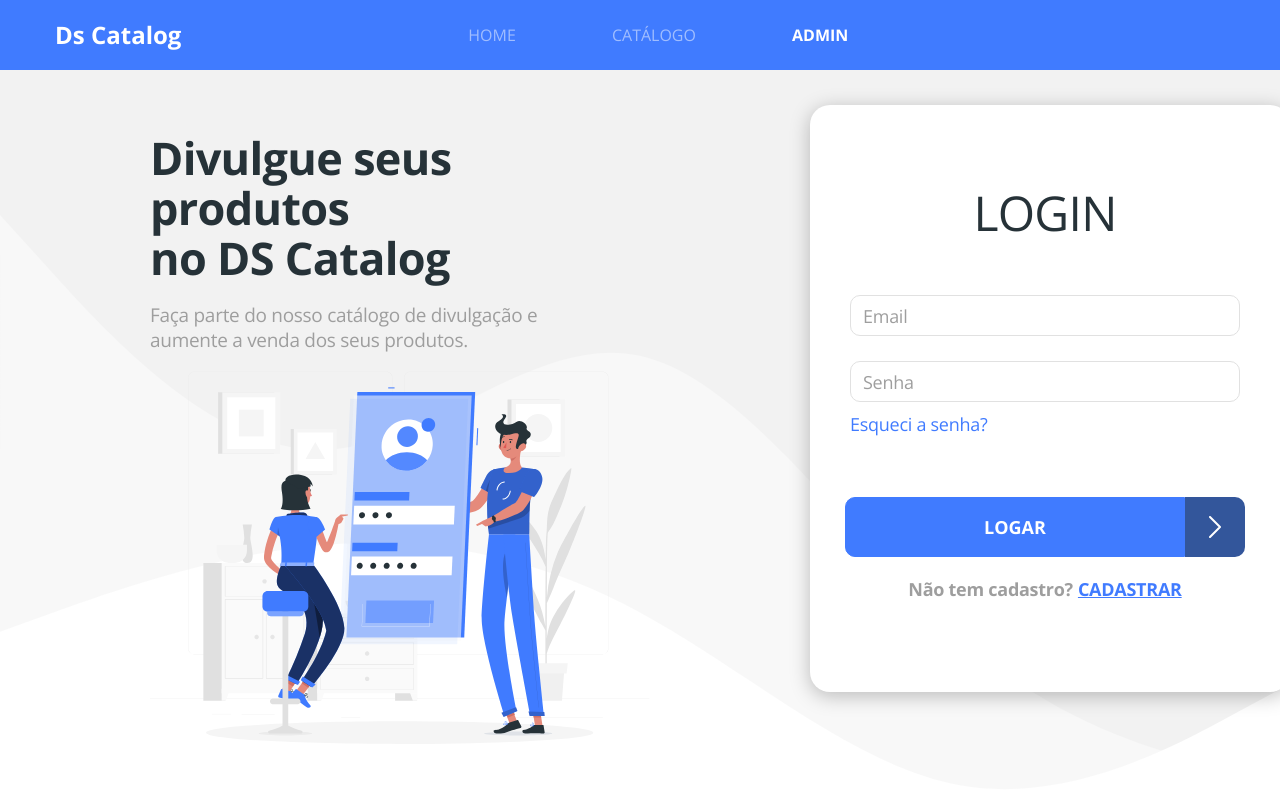
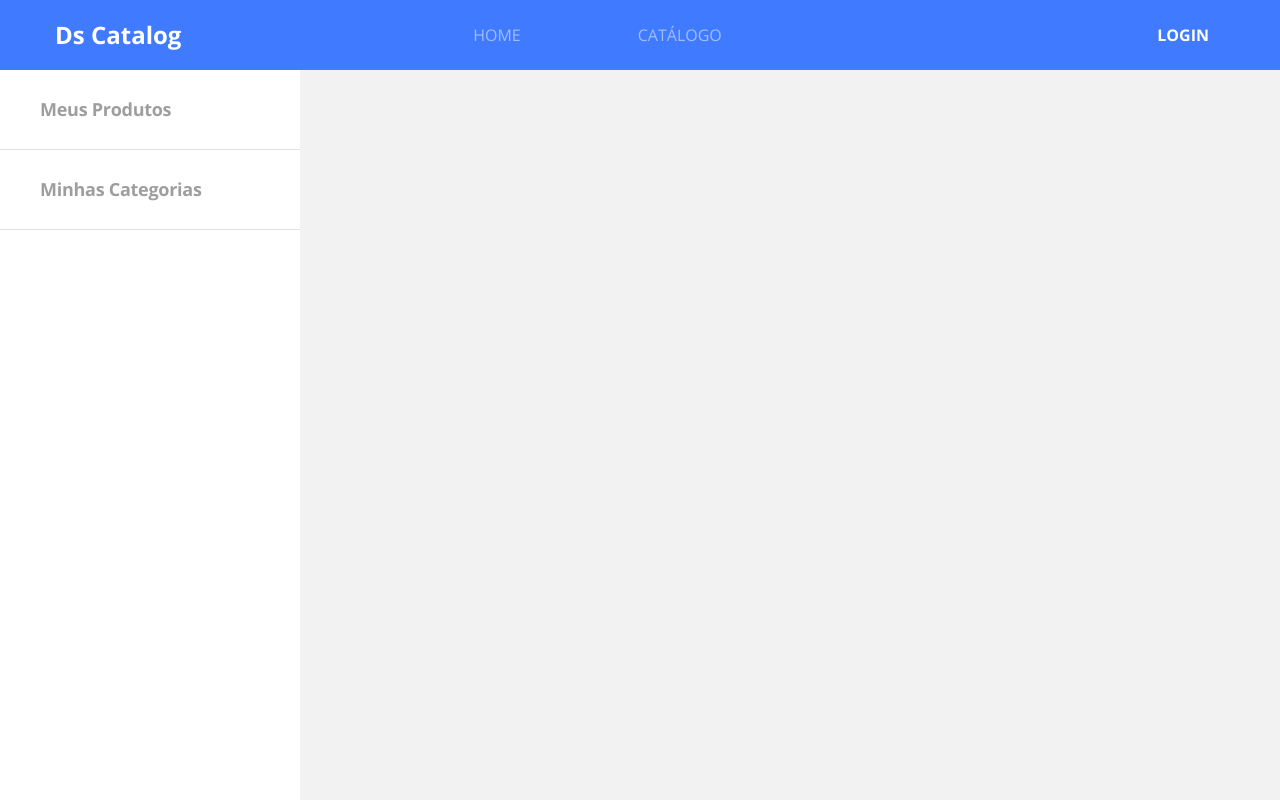
Before and after one commit to VanderleiKs/dscatalog, a React (Create React App) app in the folder dscatalog_frontend/: page /admin/auth in a window 1280 px wide. Before the commit this address led to /admin/auth/login. Built offline with nearby package versions, Linux system fonts and the light colour scheme.

Commit message:
add login and logout finished

```diff
--- a/dscatalog_frontend/package.json
+++ b/dscatalog_frontend/package.json
@@ -22,7 +22,7 @@
     "react-hook-form": "^6.15.4",
     "react-router-dom": "^5.2.0",
     "react-scripts": "4.0.1",
-    "typescript": "^4.1.2",
+    "typescript": "4.2.3",
     "web-vitals": "^0.2.4"
   },
   "scripts": {
--- a/dscatalog_frontend/src/Routes.tsx
+++ b/dscatalog_frontend/src/Routes.tsx
@@ -21,7 +21,7 @@ const Routes = () => (
             <Route path="/products/:productId">
                 <ProductDetais />
             </Route>
-            <Route path="/admin/auth">
+            <Route path="/auth">
                 <Auth />
             </Route>
             <Redirect from="/admin" to="/admin/products" exact />
--- a/dscatalog_frontend/src/core/components/Routes/PrivateRoute.tsx
+++ b/dscatalog_frontend/src/core/components/Routes/PrivateRoute.tsx
@@ -17,7 +17,7 @@ const PrivateRoute = ({ children, path, alowedRoles }: Props) => {
                     return (
                         <Redirect
                             to={{
-                                pathname: "/admin/auth/login",
+                                pathname: "/auth/login",
                                 state: { from: location }
                             }}
                         />
--- a/dscatalog_frontend/src/core/components/navbar/index.tsx
+++ b/dscatalog_frontend/src/core/components/navbar/index.tsx
@@ -1,33 +1,66 @@
+import { getAccessTokenDecoded, logout } from 'core/utils/Auth';
 import React, { useEffect, useState } from 'react';
+import { Link, NavLink, useLocation } from 'react-router-dom';
 import './style.scss';
-import { Link, NavLink } from 'react-router-dom';
-import { getSessionData, isAuthenticated } from 'core/utils/Auth';
-
 
 const Navbar = () => {
+    const [userSession, setUserSession] = useState('');
+    const [userAuthorities, setUserAuthorities] = useState('');
+    const location = useLocation();
+
+    useEffect(() => {
+        setUserSession(getAccessTokenDecoded().user_name);
+        if (getAccessTokenDecoded().authorities?.some(role => role === 'ROLE_ADMIN')) {
+            setUserAuthorities('ADMIN');
+        }
+        else {
+            setUserAuthorities('OPERATOR');
+        }
+
+    }, [location]);
+
+    const onLogout = () => {
+        logout();
+    }
 
     return (
         <nav className="row bg-primary nav-header">
-        <div className="col-2 header-ds">
+            <div className="col-3 header-ds">
                 <Link to="/" ><h4>Ds Catalog</h4></Link>
             </div>
-        <div className="col-6 offset-2">
+            <div className="col-6">
                 <ul className="header-menu">
                     <li>
-                    <NavLink activeClassName="active" to="/" exact>HOME</NavLink>
+                        <NavLink className="nav-link" activeClassName="active" to="/" exact>HOME</NavLink>
                     </li>
                     <li>
-                    <NavLink to="/products" activeClassName="active">CATÁLOGO</NavLink>
+                        <NavLink className="nav-link" to="/products" activeClassName="active">CATÁLOGO</NavLink>
                     </li>
+
                     <li>
-                    <NavLink to="/admin" activeClassName="active">ADMIN</NavLink>
+                        {userSession && (
+                            <NavLink className="nav-link" to="/admin" activeClassName="active">ADMIN</NavLink>
+                        )}
                     </li>
+
                 </ul>
 
+            </div>
+            <div className="col-3 nav-admin">
+                {userSession && (
+                    <>
+                        {`${userAuthorities} | ${userSession}`}&emsp;
+                        <button onClick={onLogout} className="link-logout">LOGOUT</button>
+                    </>
+                )}
+                {!userSession && (
+                    <Link to="/auth/login" className="nav-link active">Login</Link>
+                )}
             </div>
 
         </nav>
 
-)};
+    )
+};
 
 export default Navbar;
--- a/dscatalog_frontend/src/core/components/navbar/style.scss
+++ b/dscatalog_frontend/src/core/components/navbar/style.scss
@@ -3,6 +3,7 @@
     align-items: center;
     height: 70px;
     padding-left: 40px;
+    padding-right: 40px;
     margin-left: 0%;
     margin-right: 0%;
 
@@ -10,11 +11,18 @@
 
 .header-menu {
     display: flex;
+    justify-content: center;
+
+    li:nth-child(2) {
+        margin-left: 85px;
+        margin-right: 85px;
+    }
+}
+
+.nav-link {
     font-size: 16px;
-    width: 380px;
-    justify-content: space-between;
-    a {
     font-style: normal;
+    text-transform: uppercase;
     color: rgba($color: #fff, $alpha: 0.5);
     &:hover{
         color:#fff;
@@ -25,10 +33,34 @@
     }
 }
 
-}
-
 .header-ds {
     a {
         color: #fff;
     }
 }
+
+.link-logout {
+    font-size: 15px;
+    font-style: normal;
+    text-transform: uppercase;
+    color: #fceded;
+    font-weight: 800;
+    background-color: rgb(240, 95, 95);
+    border: none;
+    padding: 0px 5px 0 5px;
+    border-radius: 8px;
+
+    &:hover{
+        color: rgb(255, 255, 255);
+    }
+
+    &:focus{
+       outline: none;
+    }
+}
+
+.nav-admin {
+    display: flex;
+    justify-content: flex-end;
+    font-size: 13px;
+}
--- a/dscatalog_frontend/src/core/utils/Auth.ts
+++ b/dscatalog_frontend/src/core/utils/Auth.ts
@@ -1,4 +1,5 @@
 import jwtDecode from "jwt-decode";
+import history from './history';
 
 export const CLIENT_ID = "dscatalog";
 export const CLIENT_SECRET = "dscatalog123";
@@ -14,7 +15,7 @@ type DataLogin = {
 
 export type Role = 'ROLE_OPERATOR' | 'ROLE_ADMIN';
 
-type AccessToken = {
+export type AccessToken = {
     exp: number;
     user_name: string;
     authorities: Role[];
@@ -22,6 +23,11 @@ type AccessToken = {
 
 export const saveSessionData = (dataLogin: DataLogin) => {
     localStorage.setItem('AuthData', JSON.stringify(dataLogin));
+}
+
+export const logout = () => {
+   localStorage.removeItem('AuthData');
+   history.replace("/auth/login");
 }
 
 export const getSessionData = () => {
--- a/dscatalog_frontend/src/core/utils/Request.ts
+++ b/dscatalog_frontend/src/core/utils/Request.ts
@@ -1,7 +1,7 @@
 import Axios, { Method } from "axios";
 import qs from "qs";
 import { Redirect } from "react-router";
-import { CLIENT_ID, CLIENT_SECRET, getSessionData, isAuthenticated } from "./Auth";
+import { CLIENT_ID, CLIENT_SECRET, getSessionData, isAuthenticated, logout } from "./Auth";
 import history from './history';
 
 type RequestParams = {
@@ -23,7 +23,7 @@ Axios.interceptors.response.use(function (response) {
     return response;
 }, function (error) {
     if (error.response.status === 401) {
-        history.push("/admin/auth/login");
+        logout();
     }
     return Promise.reject(error);
 });
@@ -46,7 +46,7 @@ export const makePrivateRequest = ({ method = 'GET', url, data, params }: Reques
         }
         return makeRequest({ method, url, data, params, headers });
     }
-    history.push("/admin/auth/login");
+    history.push("/auth/login");
 }
 
 
--- a/dscatalog_frontend/src/pages/auth/components/Card/index.tsx
+++ b/dscatalog_frontend/src/pages/auth/components/Card/index.tsx
@@ -1,13 +1,12 @@
 import React from 'react';
-import Login from '../Login';
 import './styles.scss';
 
-type Prop = {
+type Props = {
     title: string;
     children: React.ReactNode;
 }
 
-const AuthCard = ({title, children}: Prop) => {
+const AuthCard = ({title, children}: Props) => {
 
     return (
         <div className="container-authcard">
--- a/dscatalog_frontend/src/pages/auth/components/Login/index.tsx
+++ b/dscatalog_frontend/src/pages/auth/components/Login/index.tsx
@@ -79,7 +79,7 @@ const Login = () => {
                     )}
                 </div>
 
-                <Link to="/admin/auth/recover" className="link-recover-login">
+                <Link to="/auth/recover" className="link-recover-login">
                     Esqueci a senha?
                 </Link>
                 <div className="login-submit">
@@ -87,7 +87,7 @@ const Login = () => {
                 </div>
                 <div className="d-flex justify-content-center">
                     <h1 className="login-pergunta-cadastro">Não tem cadastro?</h1>
-                    <Link className="login-link-cadastro" to="/admin/auth/register">CADASTRAR</Link>
+                    <Link className="login-link-cadastro" to="/auth/register">CADASTRAR</Link>
                 </div>
 
             </form>
--- a/dscatalog_frontend/src/pages/auth/index.tsx
+++ b/dscatalog_frontend/src/pages/auth/index.tsx
@@ -18,14 +18,14 @@ const Auth = () => (
             <div className="formulario-content">
 
                 <Switch>
-                    <Redirect from="/admin/auth" to="/admin/auth/login" exact />
-                    <Route path="/admin/auth/login">
+                    <Redirect from="/auth" to="/auth/login" exact />
+                    <Route path="/auth/login">
                     <Login />
                     </Route>
-                    <Route path="/admin/auth/register">
+                    <Route path="/auth/register">
                     <Register />
                     </Route>
-                    <Route path="/admin/auth/recover">
+                    <Route path="/auth/recover">
                     <Recover />
                     </Route>
                 </Switch>
```
Also changed, not shown: 2 other files (tests, documents, lock files or other folders). Lines whose indentation alone changed are shown as unchanged.
